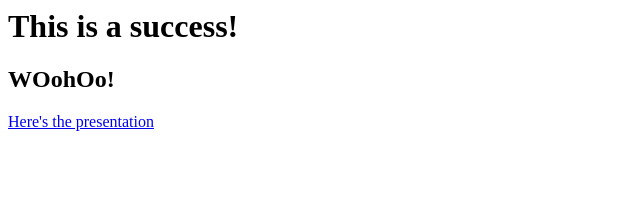
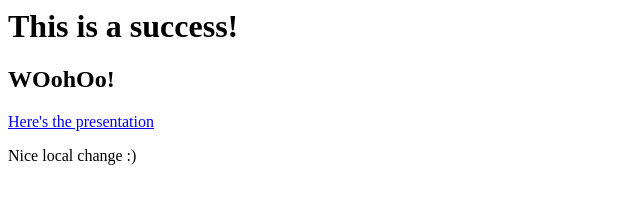
Before and after one commit to OliverEvans96/Old-Website, a plain HTML site: page html/index.html in a window 1280 px wide. Shown: the whole page, without its empty margins (0-640 px from the left). Drawn offline with Linux system fonts and the light colour scheme.

Commit message:
Test local changes

```diff
--- a/html/index.html
+++ b/html/index.html
@@ -3,5 +3,6 @@
 <h1>This is a success!</h1>
 <h2>WOohOo!</h2>
 <a href="reveal/droplet.html">Here's the presentation</a>
+<p> Nice local change :)</p>
 </body>
 </html>
```
Also changed, not shown: 1 other file.
